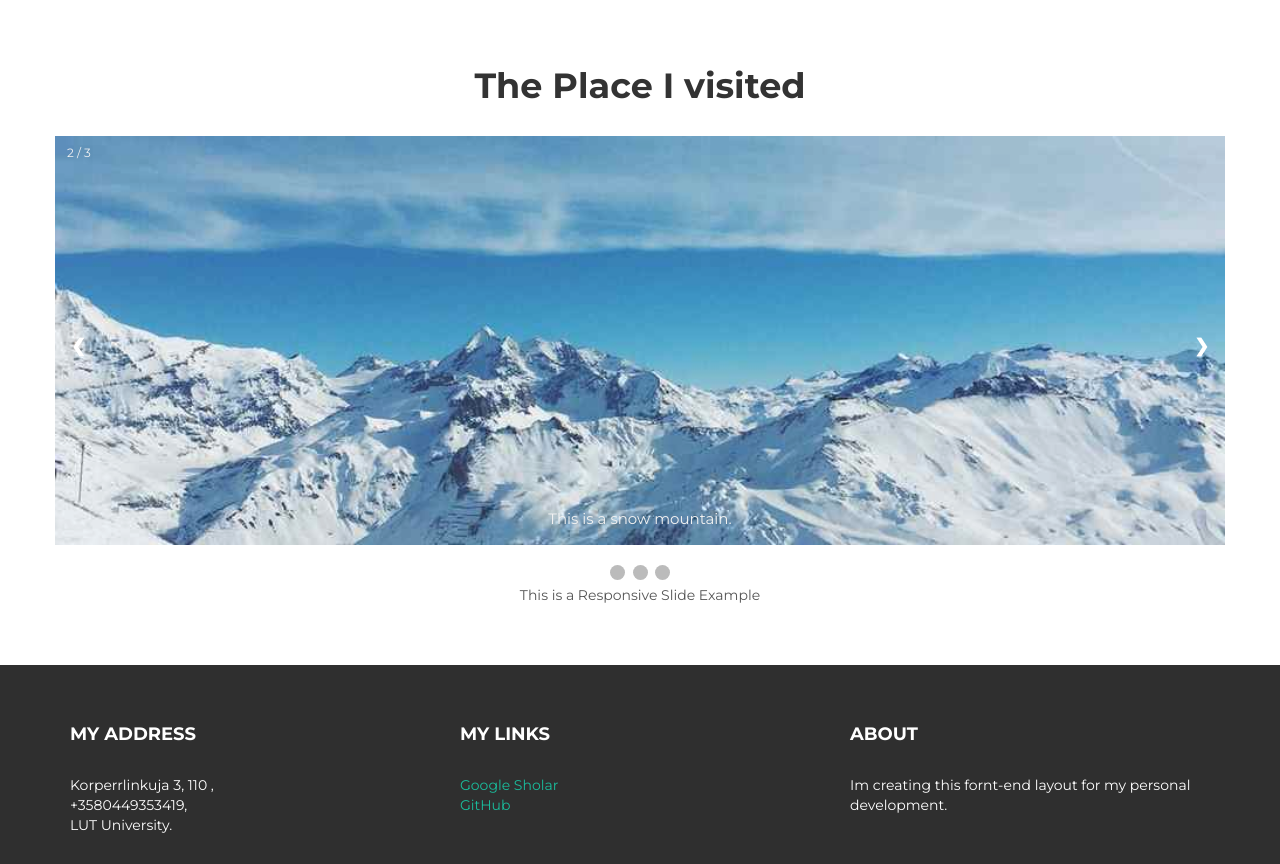
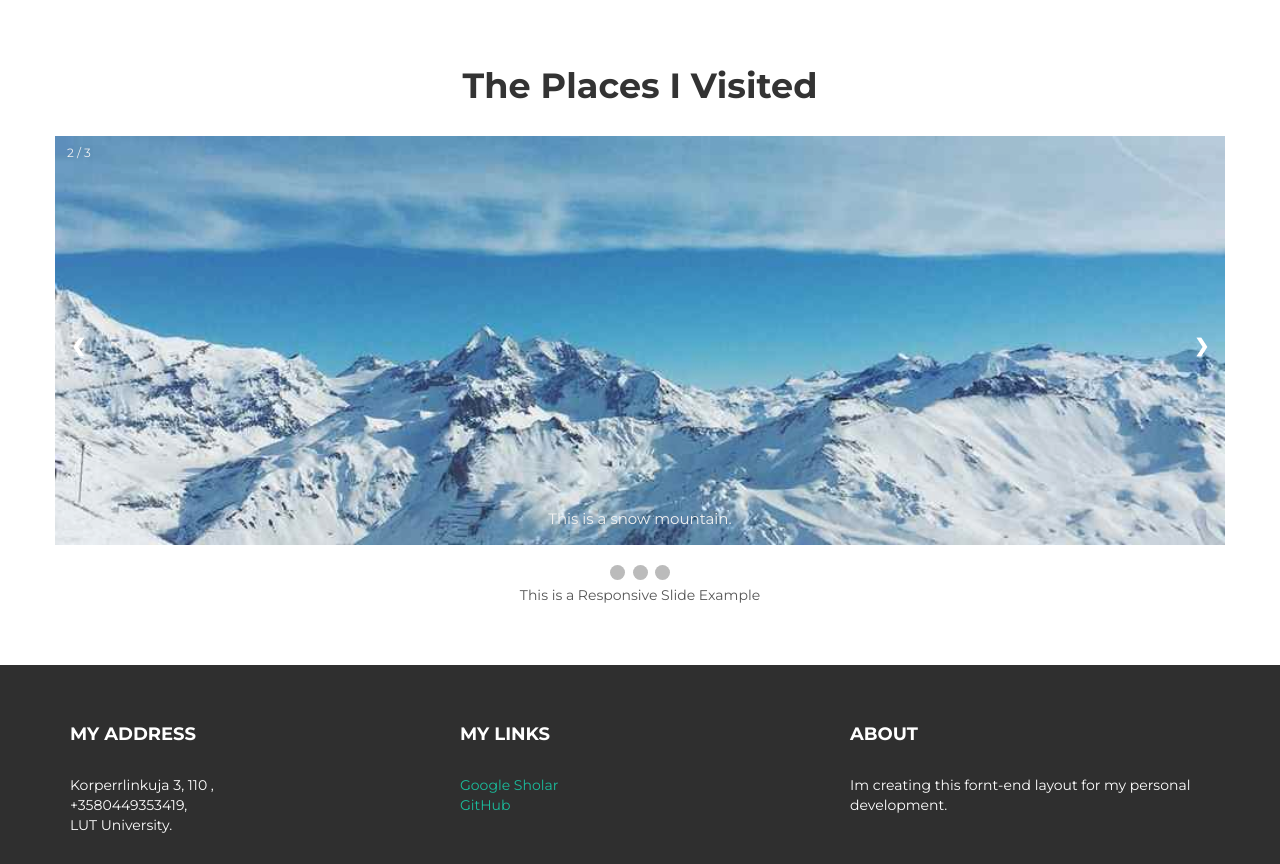
Before and after one commit to Meem007/fornend_course, a plain HTML site: page my projects/index.html in a window 1280 px wide. Shown: the part 1839-2703 px from the top of the page. Drawn offline with nearby package versions, Linux system fonts and the light colour scheme.

Commit message:
Update index.html

```diff
--- a/my projects/index.html
+++ b/my projects/index.html
@@ -155,7 +155,7 @@
 
 
 <div class="row">
-      <center><h1>The Place I visited</h1></center>
+      <center><h1>The Places I Visited</h1></center>
           <div class="slideshow-container">
 
             <!-- Full-width images with number and caption text -->
```
